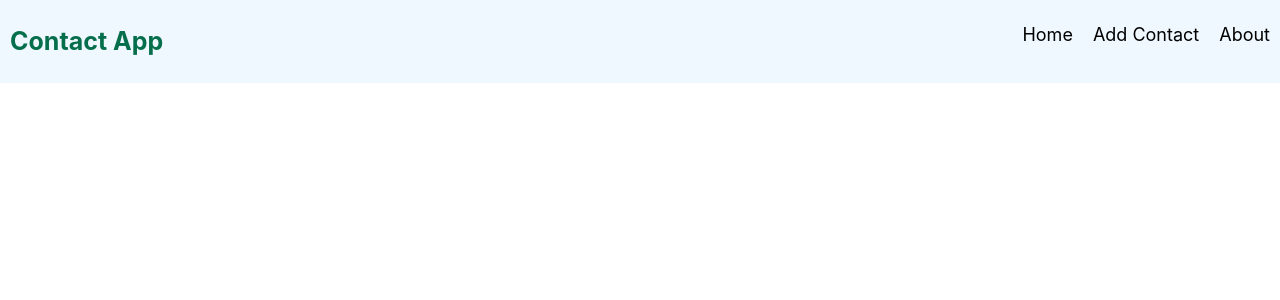
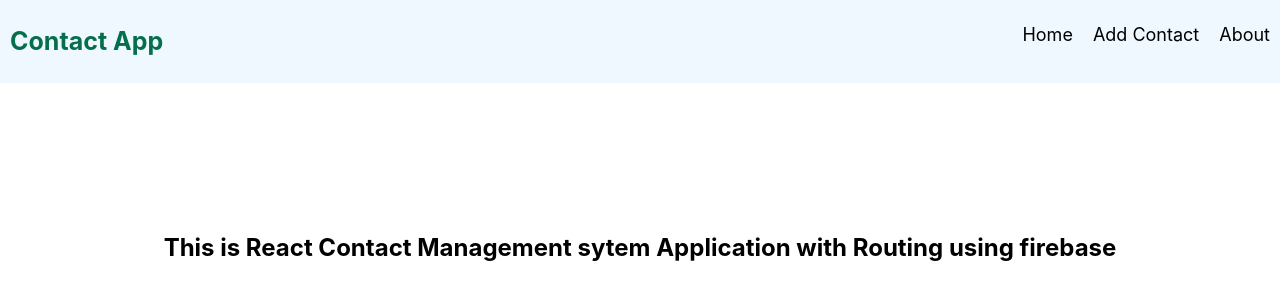
Before and after one commit to Sajith3992/Crud_Operations, a React (Create React App) app: page /about in a window 1280 px wide. Shown: the top 300 px of the page. Built offline with nearby package versions, Linux system fonts and the light colour scheme.

Commit message:
h2 tag paragrapath

```diff
--- a/src/pages/About.js
+++ b/src/pages/About.js
@@ -5,7 +5,8 @@
     <div style={{marginTop:"150px"}}>
       <h2>
         {""}
-
+        This is React Contact Management sytem Application with Routing using
+        firebase
       </h2>
     </div>
   )
```
